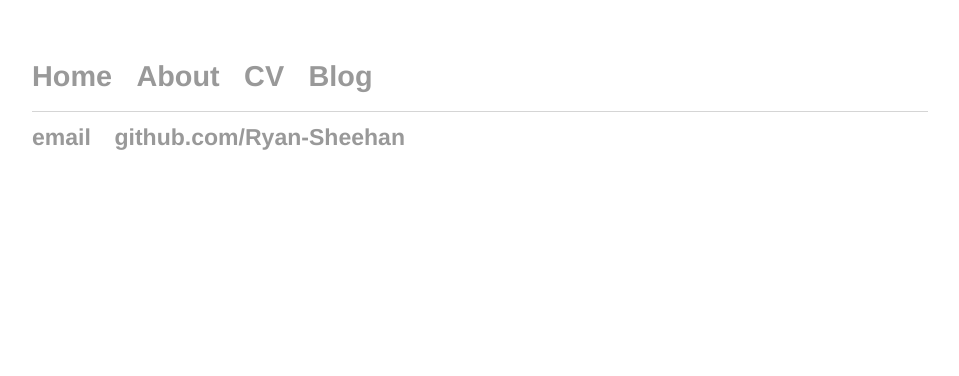
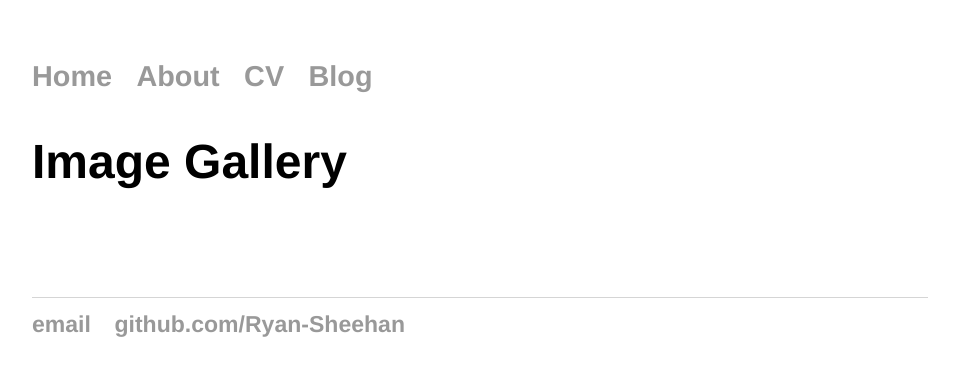
Before and after one commit to Ryan-Sheehan/Ryan-Sheehan.github.io, a Jekyll site: the page built from images/index.html, in a window 1280 px wide. Shown: the top 376 px of the page, without its empty margins (160-1119 px from the left). Built offline with Jekyll 4.4.1, drawn with Linux system fonts in a browser that asks for light colours.

Commit message:
Update index.html

```diff
--- a/images/index.html
+++ b/images/index.html
@@ -2,3 +2,21 @@
 layout: default
 title: Image Gallery
 ---
+<h1>{{ page.title }}</h1>
+<table>
+  <thead></thead>
+  <tbody>
+    <tr>
+      <td><img src=""/></td>
+      <td><img src=""/></td>
+    </tr>
+    <tr>
+      <td><img src=""/></td>
+      <td><img src=""/></td>
+    </tr>
+    <tr>
+      <td><img src=""/></td>
+      <td><img src=""/></td>
+    </tr>
+  </tbody>
+</table>
```
